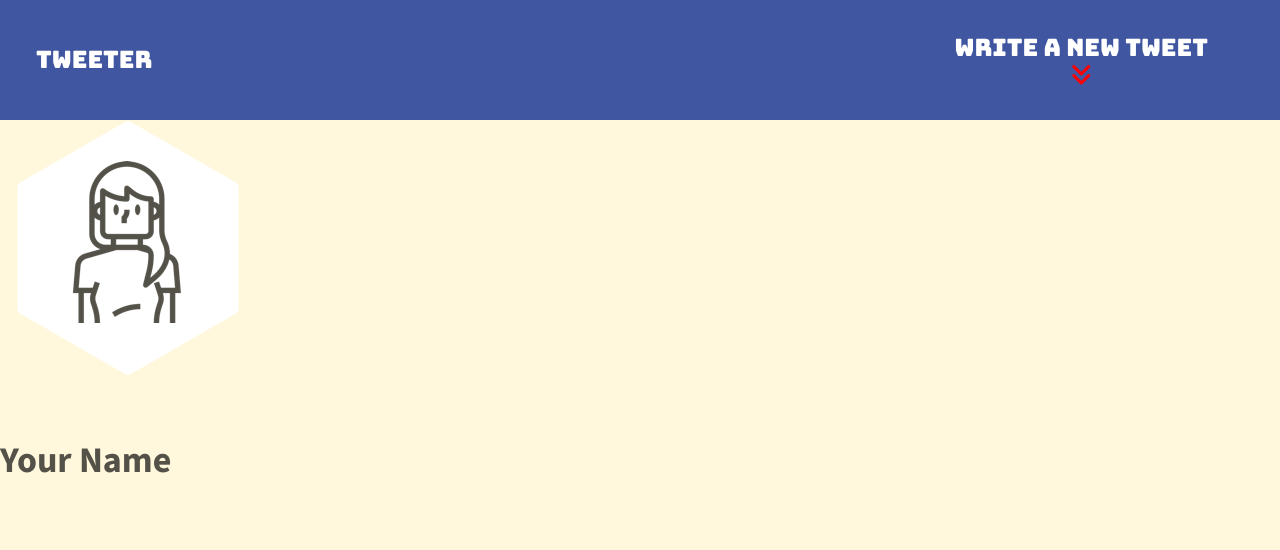
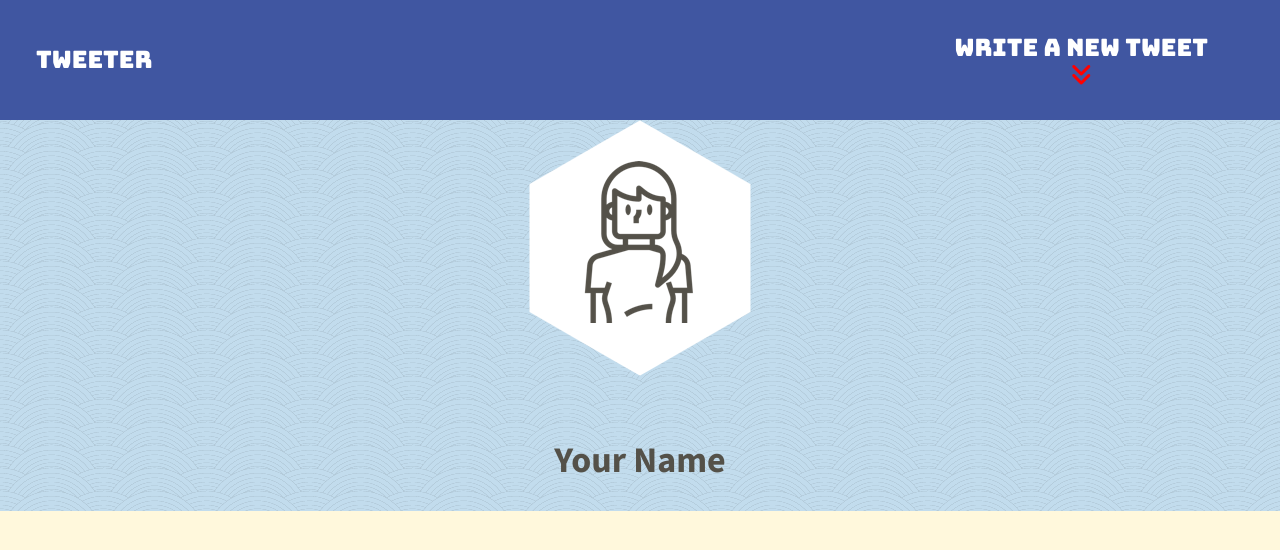
Before and after one commit to TayrineSoares/tweeter, a website: page public/index.html in a window 1280 px wide. Drawn offline with nearby package versions, Linux system fonts and the light colour scheme.

Commit message:
Style header with CSS

```diff
--- a/public/index.html
+++ b/public/index.html
@@ -16,6 +16,7 @@
     <!-- App CSS -->
     <link rel="stylesheet" href="/styles/layout.css" type="text/css" />
     <link rel="stylesheet" href="/styles/nav.css" type="text/css" />
+    <link rel="stylesheet" href="/styles/header.css" type="text/css" />
 
     <!-- External JS -->
     <script src="https://ajax.googleapis.com/ajax/libs/jquery/3.4.1/jquery.min.js"></script>
@@ -42,11 +43,11 @@
 
 
     <header>
-      <div>
+      <div class="avatar">
         <img src="/images/profile-hex.png">
       </div>
       <br>
-      <div>
+      <div class="name">
         <h2>Your Name</h2>
       </div>
     </header>
--- /dev/null
+++ b/public/styles/header.css
@@ -0,0 +1,15 @@
+header {
+
+  width: 100%;
+  display: flex;
+  flex-direction: column;
+  align-items: center;
+  justify-content: center;
+  background-color: rgb(194, 220, 237);
+  background-image: url("../images/arches.png");
+
+}
+
+header .avatar {
+  background-position: center;
+}
--- a/public/styles/layout.css
+++ b/public/styles/layout.css
@@ -15,12 +15,12 @@ html {
  */
 
 body {
-  padding-top: 120px;
+
   color: #545149;
   background-color: cornsilk;
   font-size: 24px;
   font-family: 'Source Sans 3', sans-serif;
-
+  padding-top: 120px;
 }
 
 /*
--- a/server/data-files/initial-tweets.json
+++ b/server/data-files/initial-tweets.json
@@ -8,7 +8,7 @@
     "content": {
       "text": "If I have seen further it is by standing on the shoulders of giants"
     },
-    "created_at": 1733940128609
+    "created_at": 1733941319255
   },
   {
     "user": {
@@ -19,6 +19,6 @@
     "content": {
       "text": "Je pense , donc je suis"
     },
-    "created_at": 1734026528609
+    "created_at": 1734027719255
   }
 ]
```
Also changed, not shown: public/images/arches.png (added).
